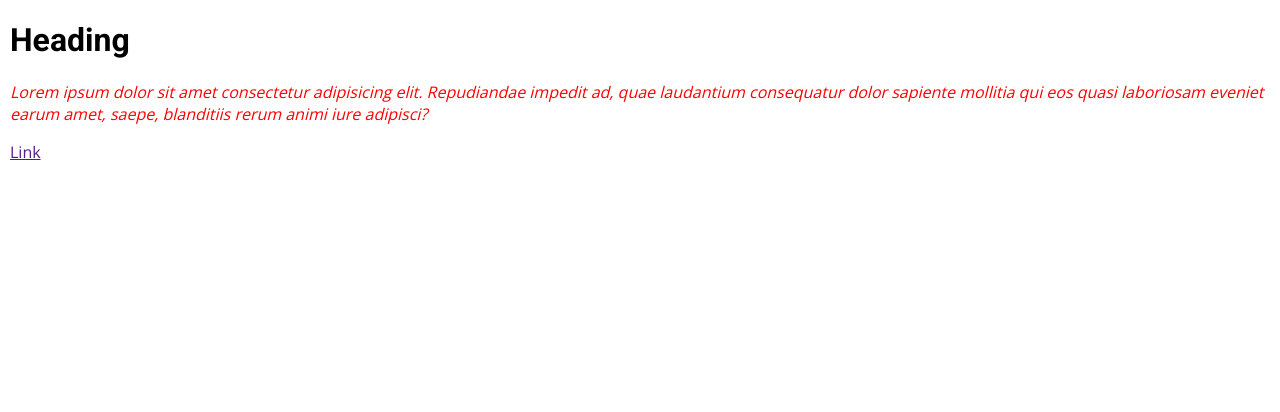
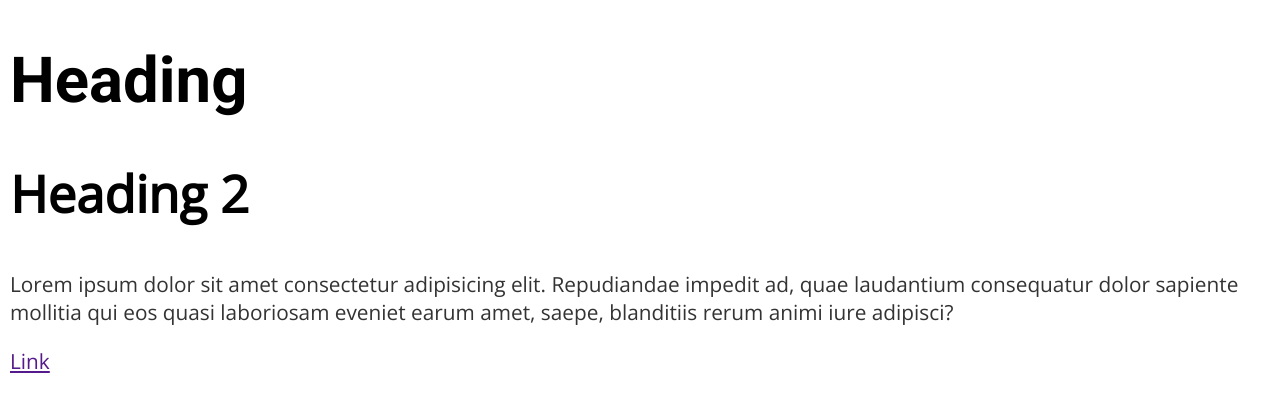
Before and after one commit to DulanjaliSenarathna/Code_With_Mosh_HTML2, a plain HTML site: page font.html in a window 1280 px wide. Drawn offline with nearby package versions, Linux system fonts and the light colour scheme.

Commit message:
font size done

```diff
--- a/font.css
+++ b/font.css
@@ -1,4 +1,7 @@
 
+html{
+    font-size:100%;
+}
 @font-face {
     font-family: 'opensans';
     src: url('fonts/open-sans/opensans-bold-webfont.woff2') format('woff2'),
@@ -19,15 +22,27 @@
 body{
     margin:10px;
     font-family: "Open Sans" , Arial, Helvetica, sans-serif;
+    font-size:1rem; /*1*16px(font size of the root element)*/
 }
 
 h1{
     font-family: Roboto, Arial, Helvetica, sans-serif;
+    font-size:3.052rem;
+}
+
+h2 {
+    font-size:2.441rem;
 }
 
 p{
     font-weight: normal;
-    font-style:italic;
+
     font-size:1rem;
-    color:red;
+    color:#333;
 }
+
+@media screen and (min-width:400px){
+html{
+    font-size: 130%;
+}
+}
--- a/font.html
+++ b/font.html
@@ -12,6 +12,7 @@
 </head>
 <body>
     <h1>Heading</h1>
+    <h2>Heading 2</h2>
     <p>Lorem ipsum dolor sit amet consectetur adipisicing elit. Repudiandae impedit ad, quae laudantium consequatur dolor sapiente mollitia qui eos quasi laboriosam eveniet earum amet, saepe, blanditiis rerum animi iure adipisci?</p>
     <a href="">Link</a>
 </body>
```
